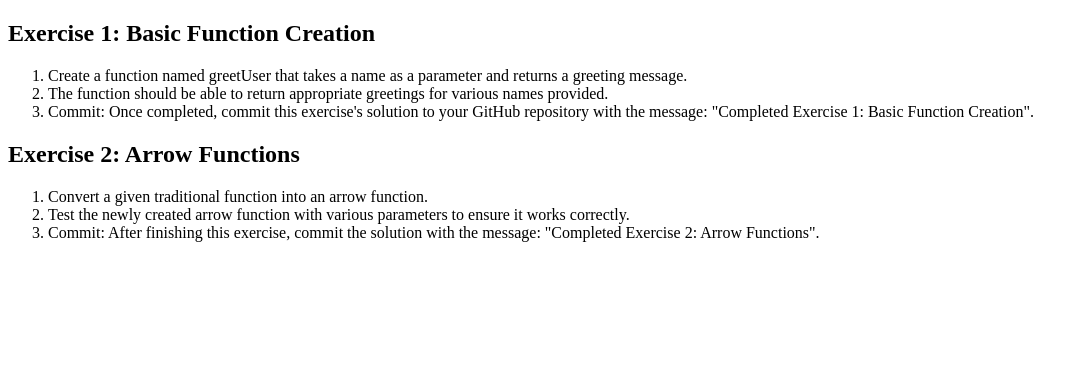
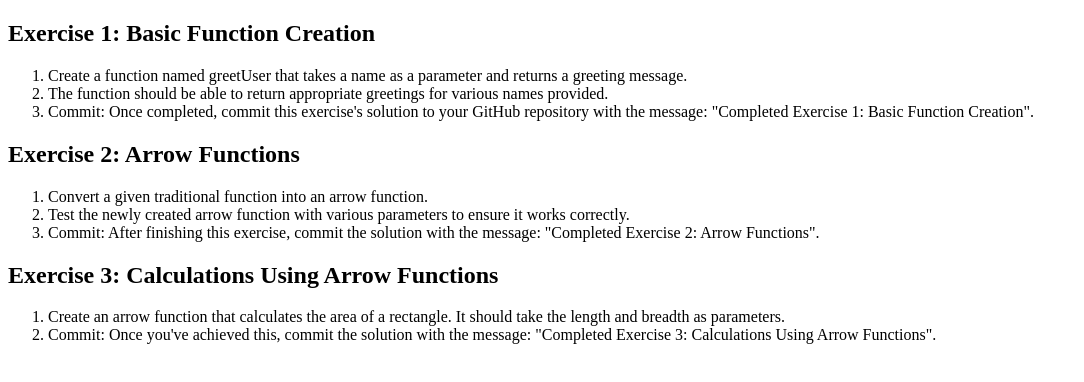
Before and after one commit to Ptheby/JavaScript-Functions-Objects-Exercises, a plain HTML site: page index.html in a window 1280 px wide. Shown: the whole page, without its empty margins (0-1084 px from the left). Drawn offline with Linux system fonts and the light colour scheme.

Commit message:
Completed Exercise 3:Calculations Using Arrow Functions

```diff
--- a/index.html
+++ b/index.html
@@ -23,5 +23,13 @@
         <li>Commit: After finishing this exercise, commit the solution with the message: "Completed Exercise 2: Arrow Functions".</li>
     </ol>
 
+    <h2>
+        Exercise 3: Calculations Using Arrow Functions
+    </h2>
+    <ol>
+        <li>Create an arrow function that calculates the area of a rectangle. It should take the length and breadth as parameters.</li>
+        <li>Commit: Once you've achieved this, commit the solution with the message: "Completed Exercise 3: Calculations Using Arrow Functions".</li>
+    </ol>
+
 </body>
 </html>
--- a/index.js
+++ b/index.js
@@ -29,3 +29,12 @@ times(11,3); // 33
 //try other variables
 let time= (p,q) => console.log(p*q)
 time(4,6); //24
+
+///Exercise 3-
+///Create an arrow function that calculates the area of a rectangle. It should take the length and breadth as parameters.
+// function calcRectangle(length,width) {
+//    console.log(length * width);
+// }
+// calcRectangle(4,3);
+let calcRectangle=(length,width)=> console.log(length*width)
+calcRectangle(12,4); //48
```
